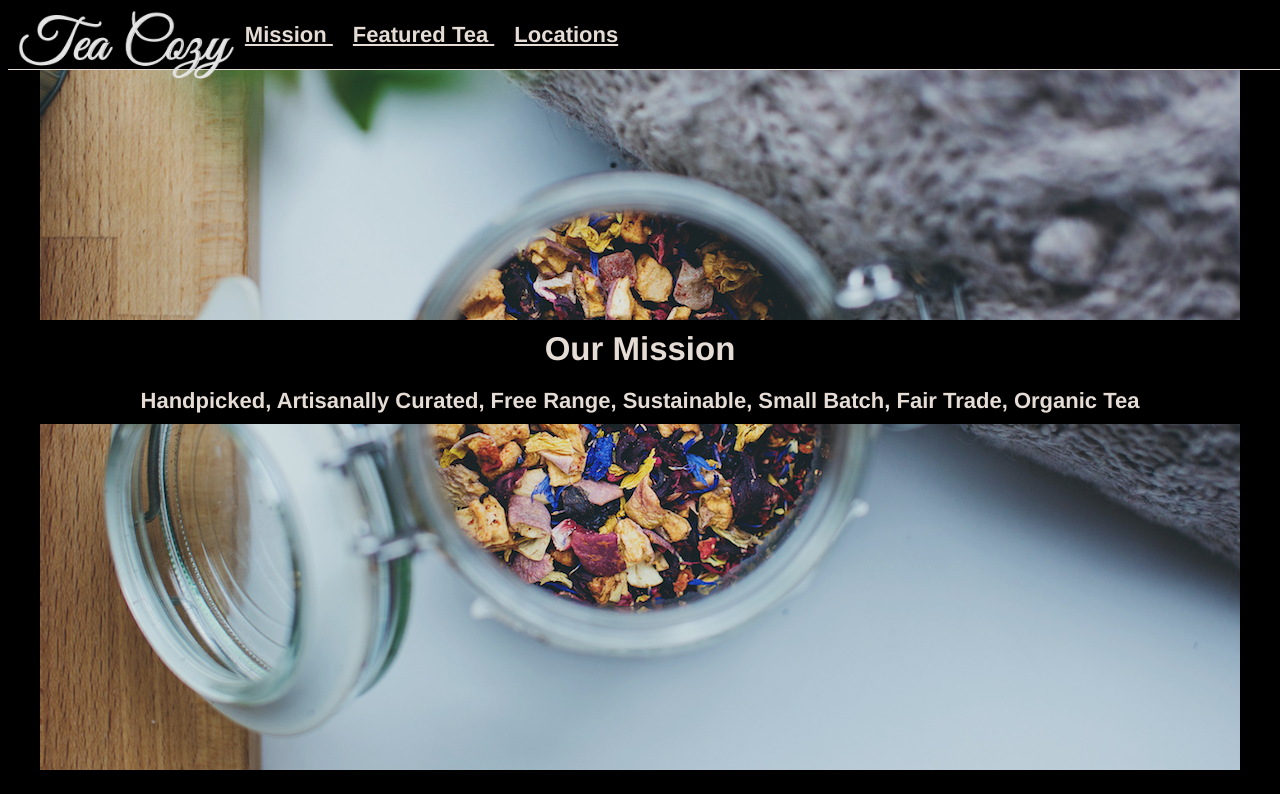
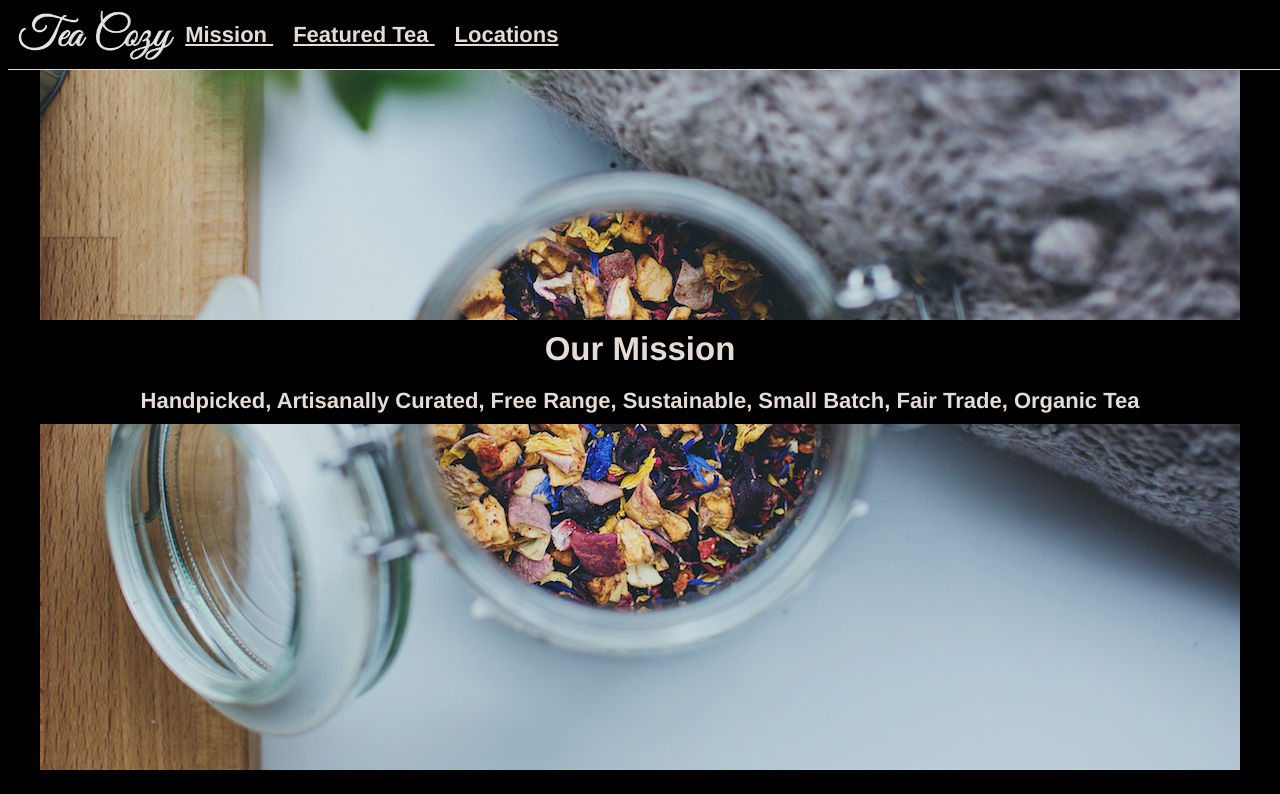
Before and after one commit to cedobor/TeaCozy, a plain HTML site: page index.html in a window 1280 px wide. Shown: the top 794 px of the page. Drawn offline with Linux system fonts and the light colour scheme.

Commit message:
another change to pictures

```diff
--- a/index.html
+++ b/index.html
@@ -7,7 +7,7 @@
 
 <body>
 	<div class="header">
-		<div class="header-img"> <img src="./resources/images/img-tea-cozy-logo.png" height="69">
+		<div class="header-img"> <img src="./resources/images/img-tea-cozy-logo.png" height="50">
 		</div>
 	<div class="header-nav">
 		<span> <a href="#mission"> Mission </a> </span>
```
